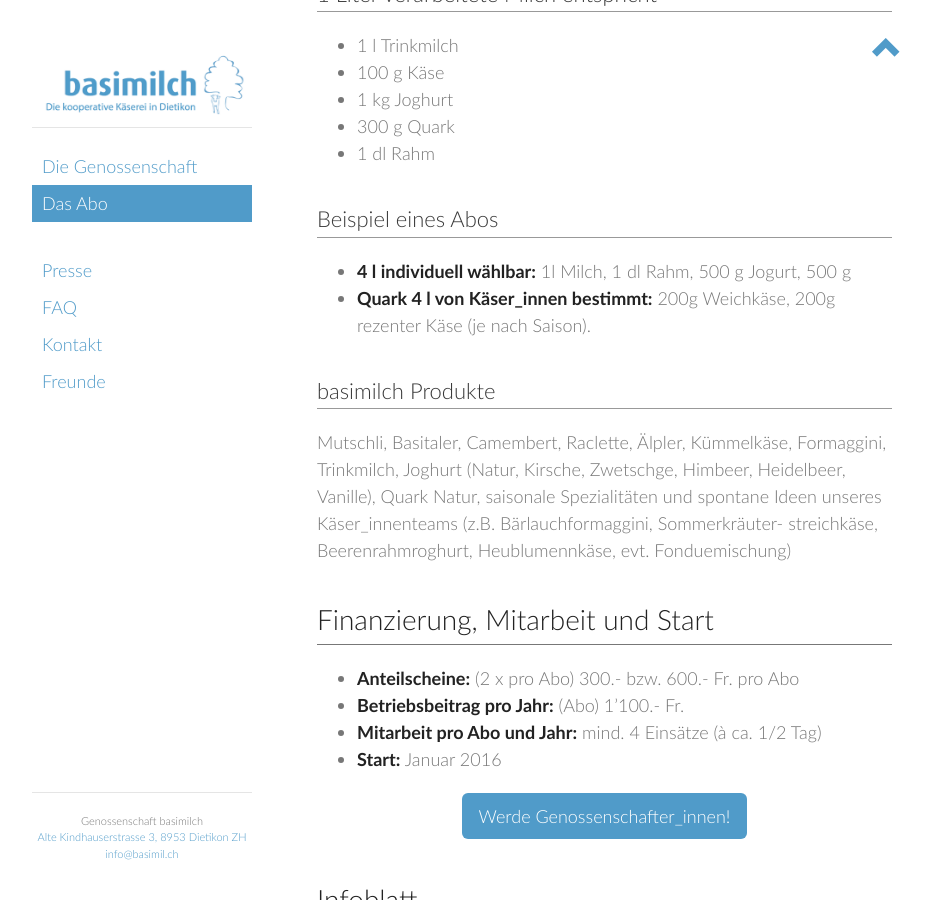
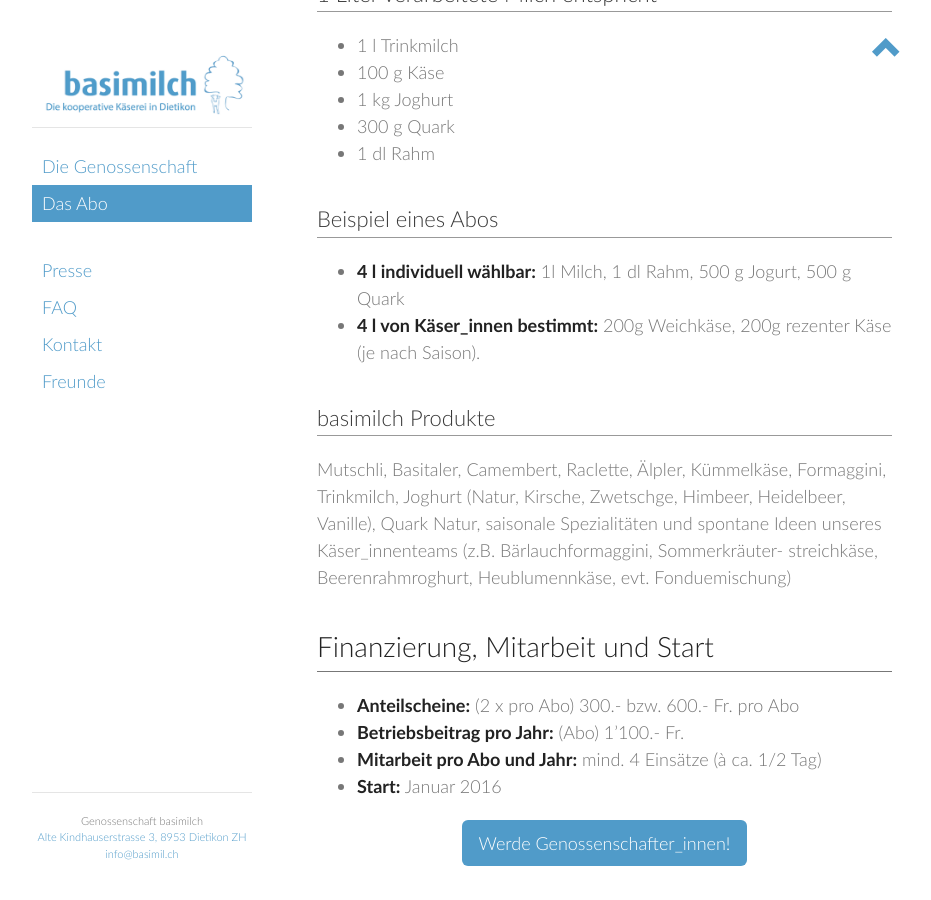
Before and after one commit to vryser/basimilch.github.io, a Jekyll site: the page built from pages/02-das-abo.md, in a window 1280 px wide and 900 px high, scrolled down 637 px. Shown: the whole window, without its empty margins (178-1109 px from the left). Built offline with Jekyll 4.4.1, drawn with Linux system fonts in a browser that asks for light colours.

Commit message:
change: typos

```diff
--- a/pages/02-das-abo.md
+++ b/pages/02-das-abo.md
@@ -23,8 +23,8 @@ werden.
 
 ## Beispiel eines Abos
 
-- **4 l individuell wählbar:** 1l Milch, 1 dl Rahm, 500 g Jogurt, 500 g
-- **Quark 4 l von Käser_innen bestimmt:** 200g Weichkäse, 200g rezenter
+- **4 l individuell wählbar:** 1l Milch, 1 dl Rahm, 500 g Jogurt, 500 g Quark
+- **4 l von Käser_innen bestimmt:** 200g Weichkäse, 200g rezenter
 Käse (je nach Saison).
 
 ## basimilch Produkte
```
